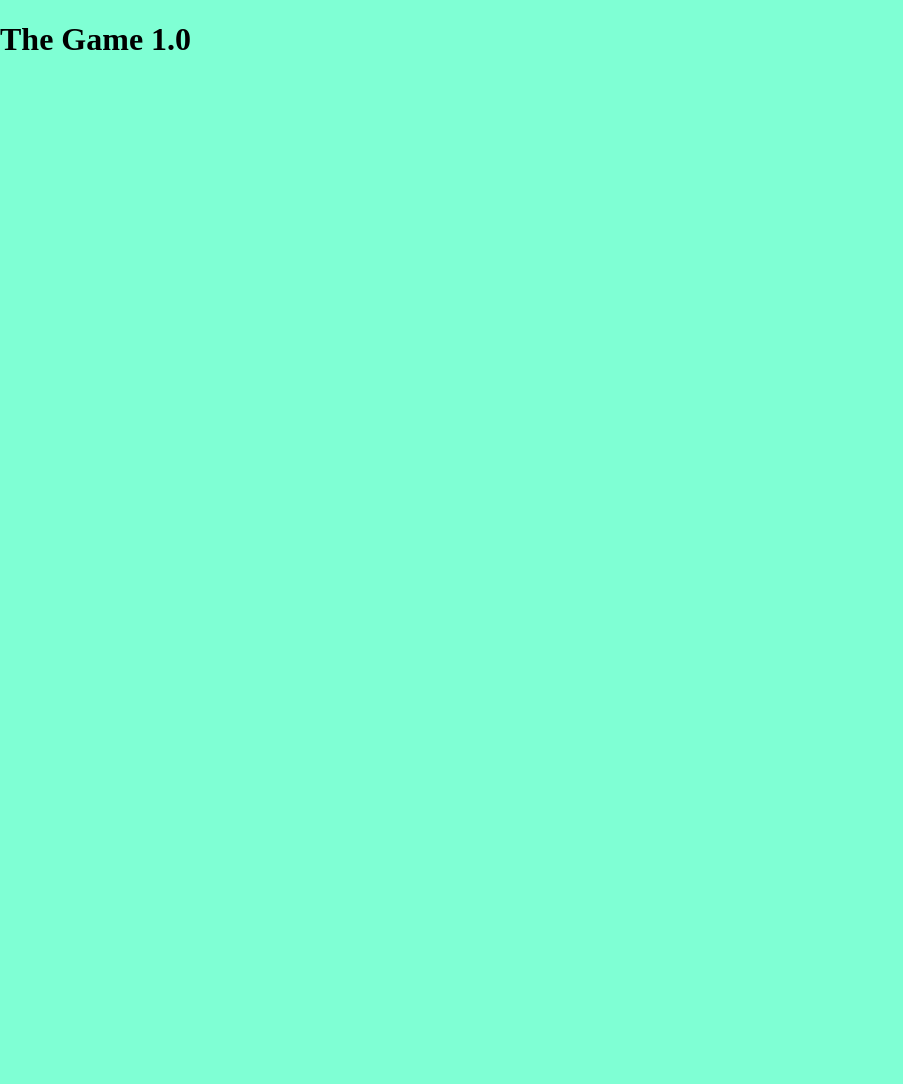
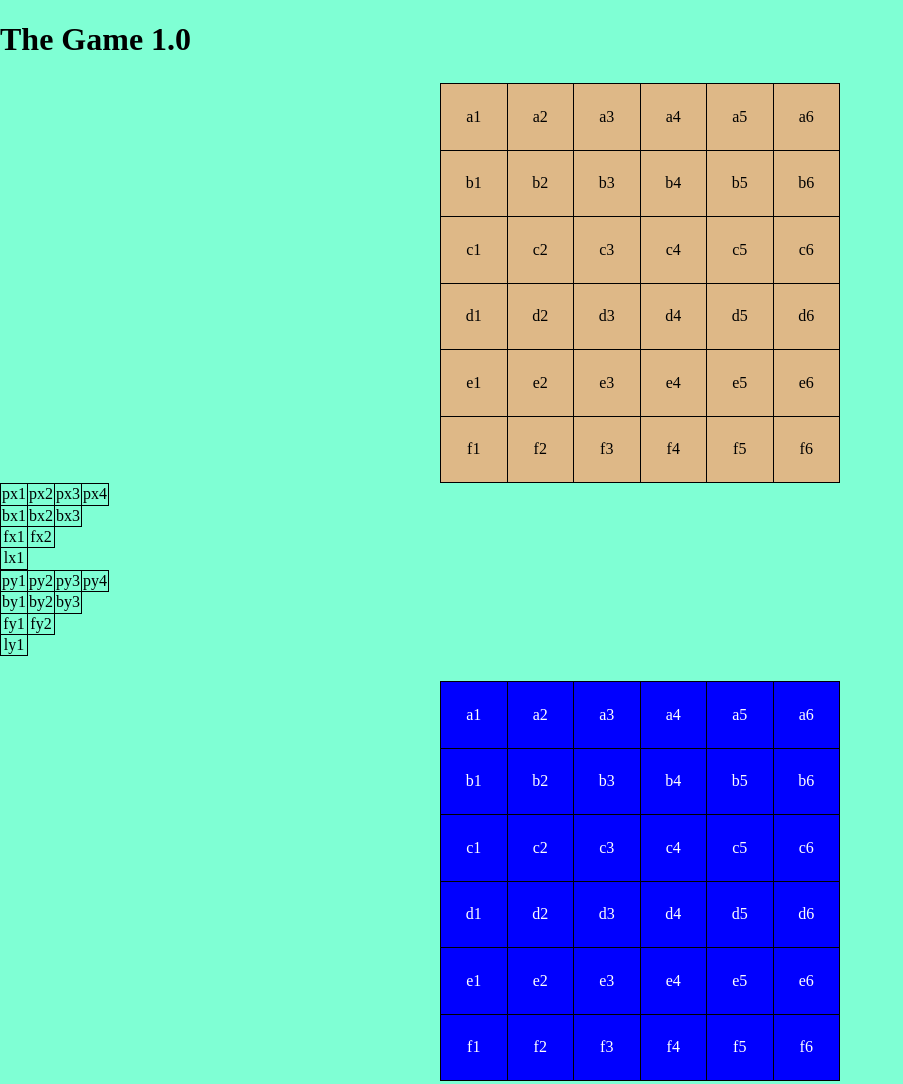
Before and after one commit to vicmac-github/the-game, a plain HTML site: page index.html in a window 1280 px wide. Shown: the whole page, without its empty margins (0-903 px from the left). Before the commit the page ends 800 px from the top, so only its background shows below. Drawn offline with Linux system fonts and the light colour scheme.

Commit message:
revision-pataruco

```diff
--- a/index.html
+++ b/index.html
@@ -9,6 +9,149 @@
   </head>
   <body>
     <h1>The Game 1.0</h1>
+    <table id="campoenemigo">
+      <tr>
+        <td id="a1">a1</td>
+        <td id="a2">a2</td>
+        <td id="a3">a3</td>
+        <td id="a4">a4</td>
+        <td id="a5">a5</td>
+        <td id="a6">a6</td>
+      </tr>
+      <tr>
+        <td id="b1">b1</td>
+        <td id="b2">b2</td>
+        <td id="b3">b3</td>
+        <td id="b4">b4</td>
+        <td id="b5">b5</td>
+        <td id="b6">b6</td>
+      </tr>
+      <tr>
+        <td id="c1">c1</td>
+        <td id="c2">c2</td>
+        <td id="c3">c3</td>
+        <td id="c4">c4</td>
+        <td id="c5">c5</td>
+        <td id="c6">c6</td>
+      </tr>
+      <tr>
+        <td id="d1">d1</td>
+        <td id="d2">d2</td>
+        <td id="d3">d3</td>
+        <td id="d4">d4</td>
+        <td id="d5">d5</td>
+        <td id="d6">d6</td>
+      </tr>
+      <tr>
+        <td id="e1">e1</td>
+        <td id="e2">e2</td>
+        <td id="e3">e3</td>
+        <td id="e4">e4</td>
+        <td id="e5">e5</td>
+        <td id="e6">e6</td>
+      </tr>
+      <tr>
+        <td id="f1">f1</td>
+        <td id="f2">f2</td>
+        <td id="f3">f3</td>
+        <td id="f4">f4</td>
+        <td id="f5">f5</td>
+        <td id="f6">f6</td>
+      </tr>
+      </tr>
+    </table>
+    <table id="table-x">
+      <tr>
+        <td id="px1">px1</td>
+        <td id="px2">px2</td>
+        <td id="px3">px3</td>
+        <td id="px4">px4</td>
+      </tr>
+      <tr>
+        <td id="bx1">bx1</td>
+        <td id="bx2">bx2</td>
+        <td id="bx3">bx3</td>
+      </tr>
+      <tr>
+        <td id="fx1">fx1</td>
+        <td id="fx2">fx2</td>
+      </tr>
+      <tr>
+        <td id="lx1">lx1</td>
+      </tr>
+    </table>
+    <table id="table-y">
+      <tr>
+        <td id="py1">py1</td>
+        <td id="py2">py2</td>
+        <td id="py3">py3</td>
+        <td id="py4">py4</td>
+      </tr>
+      <tr>
+        <td id="by1">by1</td>
+        <td id="by2">by2</td>
+        <td id="by3">by3</td>
+      </tr>
+      <tr>
+        <td id="fy1">fy1</td>
+        <td id="fy2">fy2</td>
+      </tr>
+      <tr>
+        <td id="ly1">ly1</td>
+      </tr>
+    </table>
+    <table id="campoamigo">
+      <tr>
+        <td id="a1a">a1</td>
+        <td id="a2a">a2</td>
+        <td id="a3a">a3</td>
+        <td id="a4a">a4</td>
+        <td id="a5a">a5</td>
+        <td id="a6a">a6</td>
+      </tr>
+      <tr>
+        <td id="b1a">b1</td>
+        <td id="b2a">b2</td>
+        <td id="b3a">b3</td>
+        <td id="b4a">b4</td>
+        <td id="b5a">b5</td>
+        <td id="b6a">b6</td>
+      </tr>
+      <tr>
+        <td id="c1a">c1</td>
+        <td id="c2a">c2</td>
+        <td id="c3a">c3</td>
+        <td id="c4a">c4</td>
+        <td id="c5a">c5</td>
+        <td id="c6a">c6</td>
+      </tr>
+      <tr>
+        <td id="d1a">d1</td>
+        <td id="d2a">d2</td>
+        <td id="d3a">d3</td>
+        <td id="d4a">d4</td>
+        <td id="d5a">d5</td>
+        <td id="d6a">d6</td>
+      </tr>
+      <tr>
+        <td id="e1a">e1</td>
+        <td id="e2a">e2</td>
+        <td id="e3a">e3</td>
+        <td id="e4a">e4</td>
+        <td id="e5a">e5</td>
+        <td id="e6a">e6</td>
+      </tr>
+      <tr>
+        <td id="f1a">f1</td>
+        <td id="f2a">f2</td>
+        <td id="f3a">f3</td>
+        <td id="f4a">f4</td>
+        <td id="f5a">f5</td>
+        <td id="f6a">f6</td>
+      </tr>
+    </table>
+    <div></div>
+    <div></div>
     <script src="./scripts/index.js"></script>
   </body>
 </html>
--- a/styles/main.css
+++ b/styles/main.css
@@ -16,3 +16,44 @@ body {
   font-size: 100%;
   background-color: aquamarine;
 }
+
+#campoenemigo {
+  margin: auto;
+  margin-top: 25px;
+  width: 400px;
+  height: 400px;
+  background-color: burlywood;
+  /* background-color: black; */
+}
+#campoamigo {
+  margin: auto;
+  margin-top: 25px;
+  width: 400px;
+  height: 400px;
+  margin-bottom: 25px;
+  background-color: blue;
+  color: white;
+  /* background-color: red; */
+}
+
+h1 {
+  flex
+  align-content: center;
+}
+
+td {
+  border: 1px solid black;
+  text-align: center;
+}
+
+table {
+  border-collapse: collapse;
+}
+
+.touche {
+  back
+}
+
+#table-y {
+  align-content: right;
+}
```
